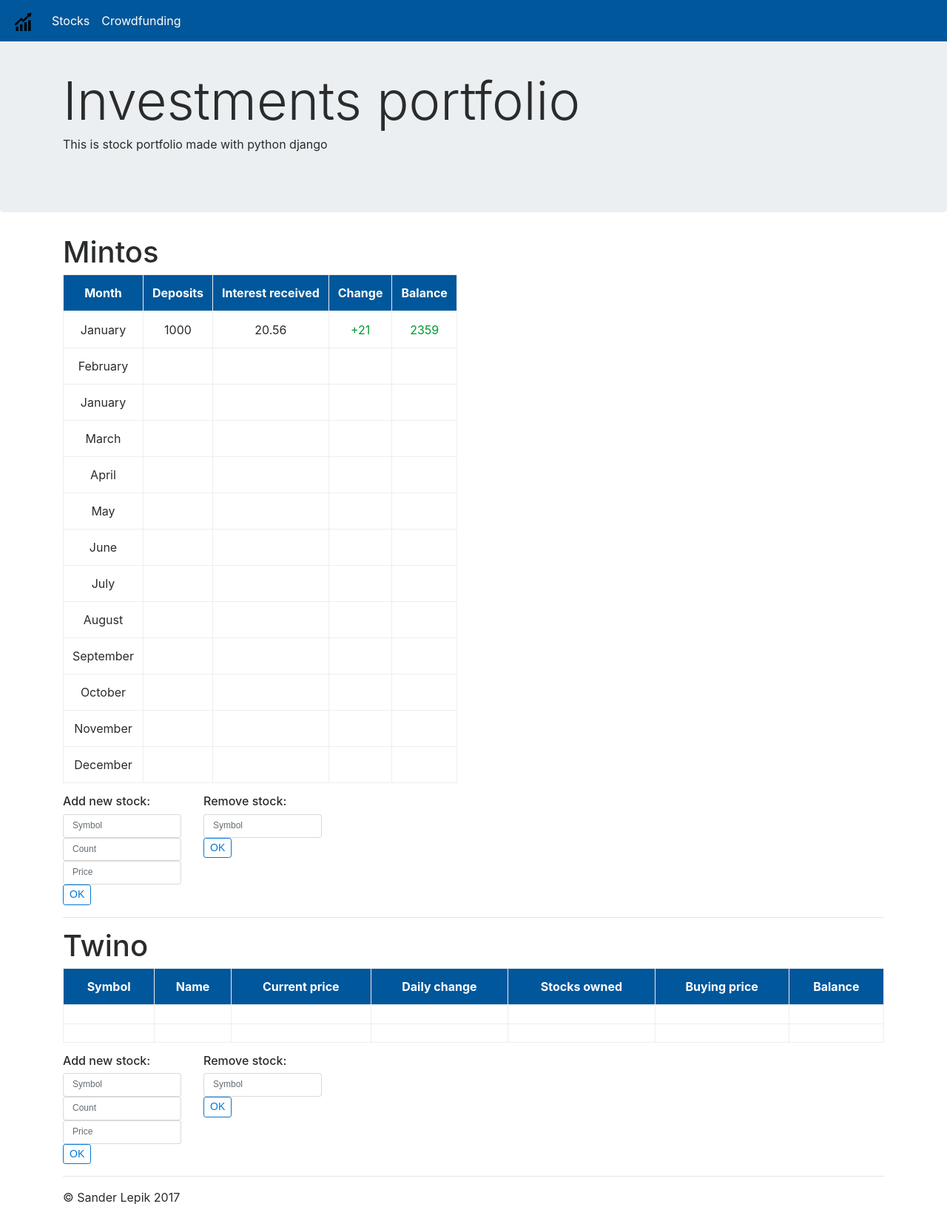
After one commit to sanderlepik/python-django-stock-portfolio, a Django app: page /portfolio/crowdfunding in a window 1280 px wide. The commit adds this page. Shown: the whole page at 74% size. Run offline with Django 3.2, Linux system fonts and the light colour scheme; lists and menus that the app fills with data are empty; some libraries are stand-ins or nearby versions.

```diff
--- a/stockInformation/static/css/customdesign.css
+++ b/stockInformation/static/css/customdesign.css
@@ -1,15 +1,9 @@
-/* Move down content because we have a fixed navbar that is 50px tall */
-
 body {
   padding-top: 2rem;
 }
 
-#form-ok-btn, #form-ok-btn1 {
-  margin-top: 2px;
-}
-
 .form-control {
-  margin-top: 2px;
+  margin-right: 2px;
 }
 
 .up {
@@ -40,3 +34,21 @@ th {
 .jumbotron {
     background-color: #eceff1;
 }
+
+.navbar-brand {
+  padding: 0px;
+}
+
+.navbar-brand>img {
+  height: 100%;
+  padding: 15px;
+  width: auto;
+}
+
+.table-nonfluid {
+   width: auto !important;
+}
+
+.table td, th {
+   text-align: center;
+}
--- a/stockInformation/templates/stockInformation/base.html
+++ b/stockInformation/templates/stockInformation/base.html
@@ -5,7 +5,7 @@
     <meta name="viewport" content="width=device-width, initial-scale=1, shrink-to-fit=no">
     <meta name="description" content="">
     <meta name="author" content="">
-    <link rel="icon" href="../../static/dollar.ico">
+    <link rel="icon" href="../../static/icon-graph.png">
 
     <title>Investment portfolio</title>
 
@@ -22,26 +22,22 @@
       <button class="navbar-toggler navbar-toggler-right" type="button" data-toggle="collapse" data-target="#navbarsExampleDefault" aria-controls="navbarsExampleDefault" aria-expanded="false" aria-label="Toggle navigation">
         <span class="navbar-toggler-icon"></span>
       </button>
-      <a class="navbar-brand" href="base.html">Navbar</a>
+      <a class="navbar-brand navbar-brand-logo">
+          <div class="logo">
+              <img style="max-width:30px;" src="../../static/icon-graph.png">
+          </div>
+      </a>
 
       <div class="collapse navbar-collapse" id="navbarsExampleDefault">
         <ul class="navbar-nav mr-auto">
           <li class="nav-item active">
-            <a class="nav-link" href="#">Home <span class="sr-only">(current)</span></a>
+            <a class="nav-link" href="stocks">Stocks <span class="sr-only">(current)</span></a>
           </li>
-          <li class="nav-item">
-            <a class="nav-link" href="">Link</a>
+          <li class="nav-item active">
+            <a class="nav-link" href="crowdfunding">Crowdfunding <span class="sr-only">(current)</span></a>
           </li>
-          <li class="nav-item">
-            <a class="nav-link disabled" href="#">Disabled</a>
-          </li>
-          <li class="nav-item dropdown">
-            <a class="nav-link dropdown-toggle" href="http://example.com" id="dropdown01" data-toggle="dropdown" aria-haspopup="true" aria-expanded="false">Dropdown</a>
-            <div class="dropdown-menu" aria-labelledby="dropdown01">
-              <a class="dropdown-item" href="#">Action</a>
-              <a class="dropdown-item" href="#">Another action</a>
-              <a class="dropdown-item" href="#">Something else here</a>
-            </div>
+          <li>
+             <span class="glyphicon glyphicon-home"></span>
           </li>
         </ul>
       </div>
@@ -57,10 +53,6 @@
 
     </div>
 
-
-    <!-- Bootstrap core JavaScript
-    ================================================== -->
-    <!-- Placed at the end of the document so the pages load faster -->
     <script src="https://code.jquery.com/jquery-3.1.1.slim.min.js" integrity="sha384-A7FZj7v+d/sdmMqp/nOQwliLvUsJfDHW+k9Omg/a/EheAdgtzNs3hpfag6Ed950n" crossorigin="anonymous"></script>
     <script>window.jQuery || document.write('<script src="../../assets/js/vendor/jquery.min.js"><\/script>')</script>
     <script src="https://cdnjs.cloudflare.com/ajax/libs/tether/1.4.0/js/tether.min.js" integrity="sha384-DztdAPBWPRXSA/3eYEEUWrWCy7G5KFbe8fFjk5JAIxUYHKkDx6Qin1DkWx51bBrb" crossorigin="anonymous"></script>
--- /dev/null
+++ b/stockInformation/templates/stockInformation/crowdfunding.html
@@ -0,0 +1,264 @@
+{% extends 'stockinformation/base.html' %}
+
+    {% block header %}
+    <div class="jumbotron">
+      <div class="container">
+        <h1 class="display-3">Investments portfolio</h1>
+        <p>This is stock portfolio made with python django</p>
+      </div>
+    </div>
+    {% endblock %}
+
+    <div class="container">
+
+      {% block content %}
+      <h1>Mintos</h1>
+
+      <table id="table" class="table table-hover table-bordered table-nonfluid" style="border: 1px solid: #ddd !important;">
+          <thead class="thead">
+            <tr>
+                <th>Month</th>
+                <th>Deposits</th>
+                <th>Interest received</th>
+                <th>Change</th>
+                <th>Balance</th>
+            </tr>
+          </thead>
+          <tbody>
+            <tr>
+                <td data-title="month">January</td>
+                <td data-title="deposits">1000</td>
+                <td data-title="interest">20.56</td>
+                <td class='up' data-title="change">+21</td>
+                <td class='up' data-title="balance">2359</td>
+            </tr>
+            <tr>
+                <td data-title="ID">February</td>
+                <td data-title="Name"></td>
+                <td data-title="Price"></td>
+                <td class='up' data-title="Change"></td>
+                <td class='up' data-title="Change"></td>
+            </tr>
+            <tr>
+                <td data-title="month">January</td>
+                <td data-title="Name"></td>
+                <td data-title="Price"></td>
+                <td class='up' data-title="Change"></td>
+                <td class='up' data-title="Change"></td>
+            </tr>
+            <tr>
+                <td data-title="ID">March</td>
+                <td data-title="Name"></td>
+                <td data-title="Price"></td>
+                <td class='up' data-title="Change"></td>
+                <td class='up' data-title="Change"></td>
+            </tr>
+            <tr>
+                <td data-title="month">April</td>
+                <td data-title="Name"></td>
+                <td data-title="Price"></td>
+                <td class='up' data-title="Change"></td>
+                <td class='up' data-title="Change"></td>
+            </tr>
+            <tr>
+                <td data-title="ID">May</td>
+                <td data-title="Name"></td>
+                <td data-title="Price"></td>
+                <td class='up' data-title="Change"></td>
+                <td class='up' data-title="Change"></td>
+            </tr>
+            <tr>
+                <td data-title="month">June</td>
+                <td data-title="Name"></td>
+                <td data-title="Price"></td>
+                <td class='up' data-title="Change"></td>
+                <td class='up' data-title="Change"></td>
+            </tr>
+            <tr>
+                <td data-title="ID">July</td>
+                <td data-title="Name"></td>
+                <td data-title="Price"></td>
+                <td class='up' data-title="Change"></td>
+                <td class='up' data-title="Change"></td>
+            </tr>
+            <tr>
+                <td data-title="month">August</td>
+                <td data-title="Name"></td>
+                <td data-title="Price"></td>
+                <td class='up' data-title="Change"></td>
+                <td class='up' data-title="Change"></td>
+            </tr>
+            <tr>
+                <td data-title="ID">September</td>
+                <td data-title="Name"></td>
+                <td data-title="Price"></td>
+                <td class='up' data-title="Change"></td>
+                <td class='up' data-title="Change"></td>
+            </tr>
+            <tr>
+                <td data-title="month">October</td>
+                <td data-title="Name"></td>
+                <td data-title="Price"></td>
+                <td class='up' data-title="Change"></td>
+                <td class='up' data-title="Change"></td>
+            </tr>
+            <tr>
+                <td data-title="ID">November</td>
+                <td data-title="Name"></td>
+                <td data-title="Price"></td>
+                <td class='up' data-title="Change"></td>
+                <td class='up' data-title="Change"></td>
+            </tr>
+            <tr>
+                <td data-title="ID">December</td>
+                <td data-title="Name"></td>
+                <td data-title="Price"></td>
+                <td class='up' data-title="Change"></td>
+                <td class='up' data-title="Change"></td>
+            </tr>
+          </tbody>
+        </table>
+
+        <!-- Example row of columns -->
+      <div id="stock_actions" class="row">
+        <div class="col-sm-2">
+          <h6>Add new stock: </h6>
+          <form method="post" class="form-horizontal">
+                        {% csrf_token %}
+                        <div class="block">
+                            <input class="form-control" id="new_stock" type="text" name="new_stock" placeholder="Symbol" value="{{ new_stock }}">
+                        </div>
+                        <div class="block" class="form-group">
+                            <input class="form-control" id="stocks_bought" type="text" name="stocks_bought" placeholder="Count" value="{{ stocks_bought }}">
+                        </div>
+                        <div class="block" class="form-group">
+                            <input class="form-control" id="buying_price" type="text" name="buying_price" placeholder="Price" value="{{ buying_price }}">
+                        </div>
+                        <div class="block" class="form-group">
+                            <input id="form-ok-btn" class="btn btn-outline-primary btn-sm" type="submit" value="OK">
+                        </div>
+
+                        {% if error_message %}
+                            <span class="down"></span>
+                        {% endif %}
+                        {% if add_success_message %}
+                            <span class="up"></span>
+                        {% endif %}
+                    </form>
+        </div>
+        <div class="col-sm-2">
+          <h6>Remove stock: </h6>
+          <form method="post" class="form-horizontal">
+                        {% csrf_token %}
+                        <div class="block" class="form-group">
+                            <input id="remove_stock" class="form-control" type="text" name="remove_stock" placeholder="Symbol" value="{{ remove_stock }}">
+                        </div>
+                        <div class="block" class="form-group">
+                            <input id="form-ok-btn1" class="btn btn-outline-primary btn-sm" type="submit" value="OK">
+                        </div>
+
+                        {% if remove_error_message %}
+                            <span class="down"></span>
+                        {% endif %}
+                        {% if delete_success_message %}
+                            <span class="up"></span>
+                        {% endif %}
+          </form>
+       </div>
+      </div>
+
+      <hr>
+
+
+            <h1>Twino</h1>
+
+      <table id="table1" class="table table-hover table-bordered" style="border: 1px solid: #ddd !important;">
+          <thead class="thead">
+            <tr>
+                <th>Symbol</th>
+                <th>Name</th>
+                <th>Current price</th>
+                <th>Daily change</th>
+                <th>Stocks owned</th>
+                <th>Buying price</th>
+                <th>Balance</th>
+            </tr>
+          </thead>
+          <tbody>
+            <tr>
+                <td data-title="ID"></td>
+                <td data-title="Name"></td>
+                <td data-title="Price"></td>
+                <td class='up' data-title="Change"></td>
+                <td data-title="Owned"></td>
+                <td data-title="Bprice"></td>
+                <td class='up' data-title="Balance"></td>
+            </tr>
+            <tr>
+                <td data-title="ID"></td>
+                <td data-title="Name"></td>
+                <td data-title="Price"></td>
+                <td class='up' data-title="Change"></td>
+                <td data-title="Owned"></td>
+                <td data-title="Bprice"></td>
+                <td class='up' data-title="Balance"></td>
+            </tr>
+          </tbody>
+        </table>
+
+        <!-- Example row of columns -->
+      <div class="row">
+        <div class="col-sm-2">
+          <h6>Add new stock: </h6>
+          <form method="post" class="form-horizontal">
+                        {% csrf_token %}
+                        <div class="block">
+                            <input class="form-control" id="" type="text" name="new_stock" placeholder="Symbol" value="{{ new_stock }}">
+                        </div>
+                        <div class="block" class="form-group">
+                            <input class="form-control" id="" type="text" name="stocks_bought" placeholder="Count" value="{{ stocks_bought }}">
+                        </div>
+                        <div class="block" class="form-group">
+                            <input class="form-control" id="" type="text" name="buying_price" placeholder="Price" value="{{ buying_price }}">
+                        </div>
+                        <div class="block" class="form-group">
+                            <input class="btn btn-outline-primary btn-sm" type="submit" value="OK">
+                        </div>
+
+                        {% if error_message %}
+                            <span class="down"></span>
+                        {% endif %}
+                        {% if add_success_message %}
+                            <span class="up"></span>
+                        {% endif %}
+                    </form>
+        </div>
+        <div class="col-sm-2">
+          <h6>Remove stock: </h6>
+          <form method="post" class="form-horizontal">
+                        {% csrf_token %}
+                        <div class="block" class="form-group">
+                            <input id="" class="form-control" type="text" name="remove_stock" placeholder="Symbol" value="{{ remove_stock }}">
+                        </div>
+                        <div class="block" class="form-group">
+                            <input id="1" class="btn btn-outline-primary btn-sm" type="submit" value="OK">
+                        </div>
+
+                        {% if remove_error_message %}
+                            <span class="down"></span>
+                        {% endif %}
+                        {% if delete_success_message %}
+                            <span class="up"></span>
+                        {% endif %}
+          </form>
+       </div>
+      </div>
+
+      <hr>
+
+      <footer>
+        <p>&copy; Sander Lepik 2017</p>
+      </footer>
+
+    {% endblock %}
+    </div>
--- a/stockInformation/urls.py
+++ b/stockInformation/urls.py
@@ -4,5 +4,6 @@ from . import views
 
 urlpatterns = [
     url(r'^$', views.update_stock_table, name='update_stock_table'),
-    url(r'base.html', views.new_view, name='new_view'),
+    url(r'stocks', views.update_stock_table, name='update_stock_table'),
+    url(r'crowdfunding', views.crowdfunding, name='crowdfunding'),
 ]
--- a/stockInformation/views.py
+++ b/stockInformation/views.py
@@ -2,8 +2,27 @@ from django.shortcuts import render
 from yahoo_finance import Share
 import time
 import decimal
+import logging
 from .models import Stocks
-from .forms import StockForm
+from .forms import AddStockForm
+
+
+# CREATING LOGGER
+logger = logging.getLogger('LOG')
+logger.setLevel(logging.INFO)
+
+# create console handler and set level to debug
+ch = logging.StreamHandler()
+ch.setLevel(logging.INFO)
+
+# create formatter
+formatter = logging.Formatter('%(asctime)s - %(name)s - %(levelname)s - %(message)s')
+
+# add formatter to ch
+ch.setFormatter(formatter)
+
+# add ch to logger
+logger.addHandler(ch)
 
 
 def update_stock_table(request):
@@ -13,22 +32,23 @@ def update_stock_table(request):
     Another possibility: https://query.yahooapis.com/v1/public/yql?q=select%20Ask%20from%20yahoo.finance.quotes%20where%20symbol%20in%20(%22GOOGL%22)&format=json&env=store%3A%2F%2Fdatatables.org%2Falltableswithkeys&callback=
 
     :param request: POST request that defines weather to add or remove stock options to portfolio
-    :return: portfolio.html with context dictionary that has all the stock options that you have added to portfolio
+    :return: stocks.html with context dictionary that has all the stock options that you have added to portfolio
     """
 
     stock_list = Stocks.objects.order_by('price')[:10]
 
     today_date = time.strftime("%d.%m.%Y %H:%M")
 
-    if 'new_stock' in request.POST:
+    if 'add_stock' in request.POST:
 
-        if request.method == 'POST':
-            form = StockForm(request.POST)
+            form = AddStockForm(request.POST)
 
             if form.is_valid():  # form validation
-                new_stock = request.POST.get("new_stock", "")
+                new_stock = request.POST.get("add_stock", "")
 
                 if not Stocks.objects.filter(symbol=new_stock.upper()):  # stock not already in portfolio
+
+                    logger.info('Adding ' + new_stock.upper() + ' to stock portfolio')
 
                     try:  # try to add stock to portfolio
                         stock_object = Share(new_stock)
@@ -63,7 +83,7 @@ def update_stock_table(request):
                             'today_date': today_date,
                             'add_success_message': add_success_message,
                         }
-                        return render(request, 'stockInformation/portfolio.html', context)
+                        return render(request, 'stockInformation/stocks.html', context)
 
                     except Exception:  # if symbol is not correct
                         pass
@@ -74,7 +94,7 @@ def update_stock_table(request):
                             'today_date': today_date,
                             'error_message': error_message,
                         }
-                        return render(request, 'stockInformation/portfolio.html', context)
+                        return render(request, 'stockInformation/stocks.html', context)
 
                 else:  # if symbol is already in your portfolio
                     stock_exists_message = "Stock is already in your portfolio!"
@@ -84,7 +104,7 @@ def update_stock_table(request):
                         'today_date': today_date,
                         'stock_exists_message': stock_exists_message,
                     }
-                    return render(request, 'stockInformation/portfolio.html', context)
+                    return render(request, 'stockInformation/stocks.html', context)
 
             else:  # if form was incorrectly filled in
                 error_message = "Invalid form!"
@@ -94,36 +114,27 @@ def update_stock_table(request):
                     'today_date': today_date,
                     'error_message': error_message,
                 }
-                return render(request, 'stockInformation/portfolio.html', context)
+                return render(request, 'stockInformation/stocks.html', context)
 
     elif 'remove_stock' in request.POST:  # if user was trying to remove stock from portfolio
 
-        if request.method == 'POST':
-            symbol = request.POST.get("remove_stock", "")
+        symbol = str(request.POST.get('stock_symbol'))
 
-            if Stocks.objects.filter(symbol=symbol).count() > 0:  # if inserted stock is in portfolio
+        if Stocks.objects.filter(symbol=symbol).count() > 0:  # if inserted stock is in portfolio
 
-                Stocks.objects.filter(symbol=symbol).delete()
-                stock_list = Stocks.objects.order_by('price')[:10]
+            logger.info('Removing ' + symbol + ' from stock portfolio')
 
-                delete_success_message = "Stock successfully removed from portfolio!"
+            Stocks.objects.filter(symbol=symbol).delete()
+            stock_list = Stocks.objects.order_by('price')[:10]
 
-                context = {
-                    'stock_list': stock_list,
-                    'today_date': today_date,
-                    'delete_success_message': delete_success_message,
-                }
-                return render(request, 'stockInformation/portfolio.html', context)
+            delete_success_message = "Stock successfully removed from portfolio!"
 
-            else:  # if user entered stock symbol that is not in portfolio or is invalid
-                remove_error_message = "Insert correct symbol!"
-
-                context = {
-                    'stock_list': stock_list,
-                    'today_date': today_date,
-                    'remove_error_message': remove_error_message,
-                }
-                return render(request, 'stockInformation/portfolio.html', context)
+            context = {
+                'stock_list': stock_list,
+                'today_date': today_date,
+                'delete_success_message': delete_success_message,
+            }
+            return render(request, 'stockInformation/stocks.html', context)
 
     else:  # if there was no POST request - the whole portfolio should be updated
 
@@ -144,15 +155,15 @@ def update_stock_table(request):
         context = {
             'stock_list': stock_list,
             'today_date': today_date
-            # 'values': [['january', 1.62], ['february', 1.66], ['march', 1.69], ['april', 1.62],
-            # ['may', 1.58], ['june', 1.72], ['july', 1.75],
-            # ['august', 1.75], ['september', 1.75], ['october', 1.75], ['november', 1.75], ['december', 1.75]]
         }
-        return render(request, 'stockInformation/portfolio.html', context)
+
+        logger.info('Refreshing stock list')
+
+        return render(request, 'stockInformation/stocks.html', context)
 
 
-def new_view(request):
+def crowdfunding(request):
     context = {
     }
 
-    return render(request, 'stockInformation/base.html', context)
+    return render(request, 'stockInformation/crowdfunding.html', context)
```
Also changed, not shown: StockTable/settings.py (+16 -0 lines), stockInformation/forms.py (+4 -4 lines), stockInformation/templates/stockInformation/stocks.html (renamed from stockInformation/templates/stockInformation/portfolio.html, +14 -24 lines), db.sqlite3, stockInformation/static/icon-graph.png (added).
